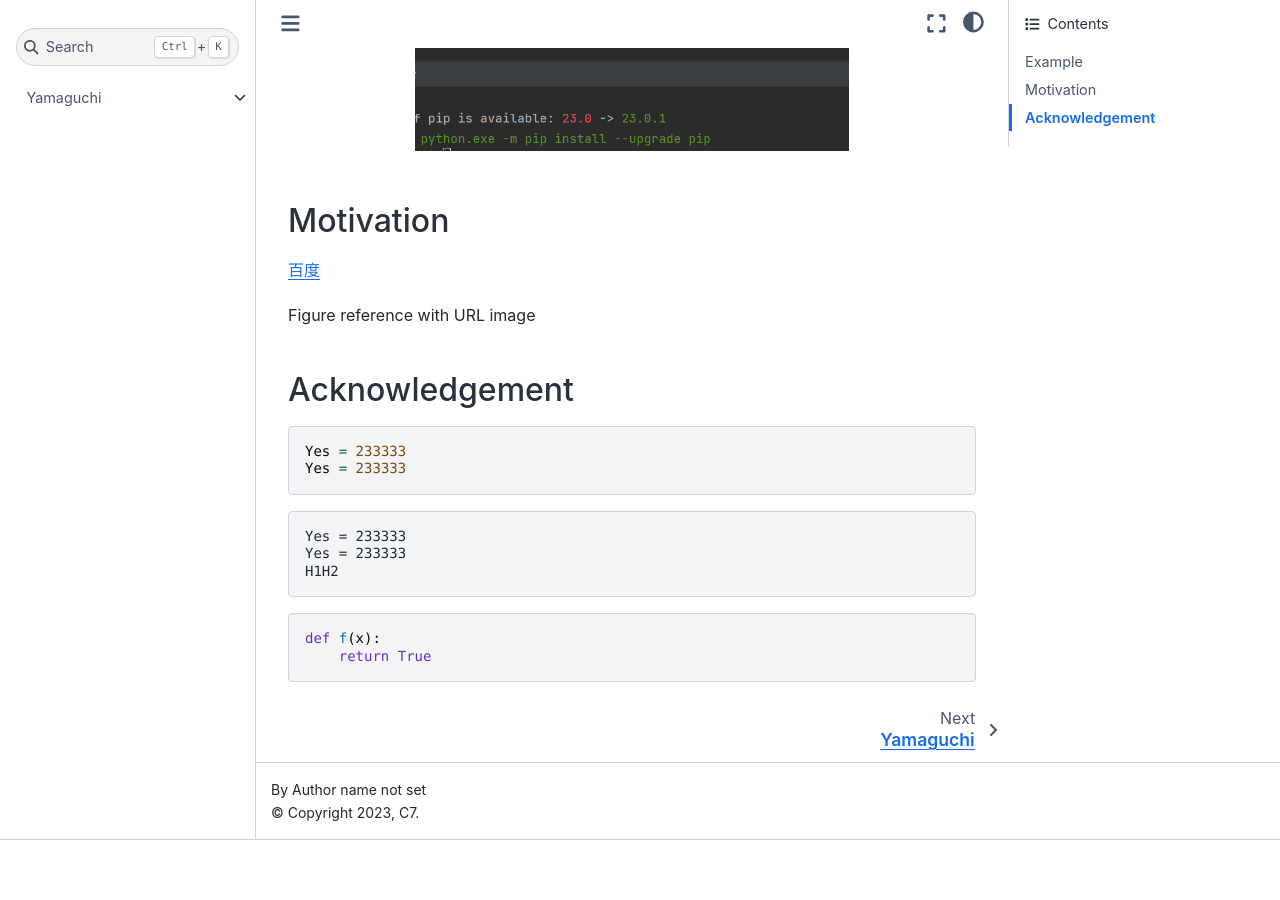
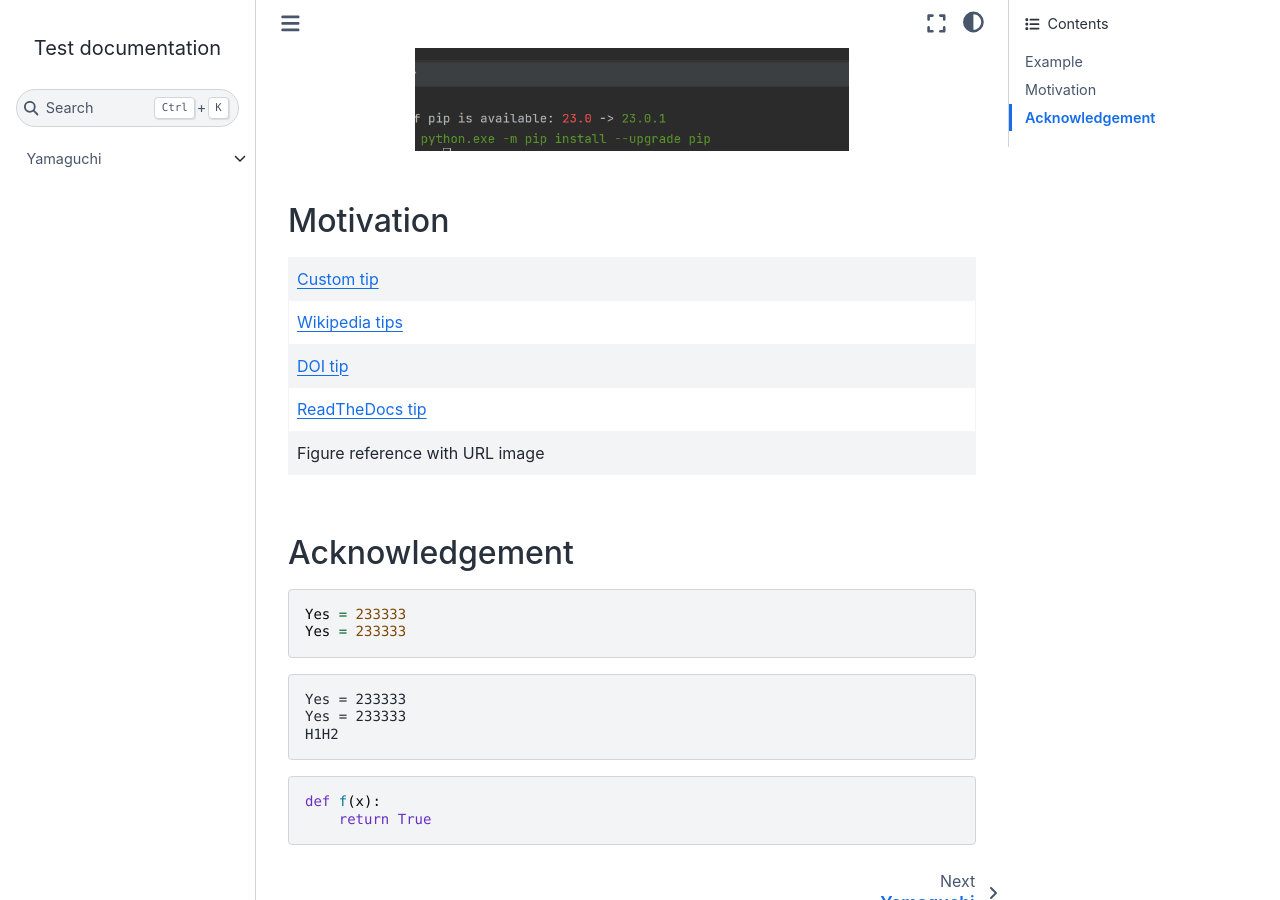
Before and after one commit to Shiina18/test_docs, a Sphinx documentation site: the page built from docs/index.md, in a window 1280 px wide and 900 px high, scrolled down 3239 px. Built offline with Sphinx 7.4.7 and the Sphinx Book theme 1.1.4, drawn with Linux system fonts in a browser that asks for light colours; before the commit the page ends 4079 px from its top, so only the background shows below that.

Commit message:
测试 tippy

```diff
--- a/docs/index.md
+++ b/docs/index.md
@@ -44,9 +44,19 @@
 
 ## Motivation
 
-[百度](https://www.baidu.com/)
+:::{list-table}
 
-{ref}`Figure reference with URL image <https://www.cnipa.gov.cn/picture/0/2206161824025767678.png>`
+-  - [Custom tip](https://example.com)
+
+-  - [Wikipedia tips](https://en.wikipedia.org/wiki/Tooltip)
+
+-  - [DOI tip](https://doi.org/10.1186/gm483)
+
+-  - [ReadTheDocs tip](https://www.sphinx-doc.org/en/master/usage/quickstart.html#intersphinx)
+
+-  - {ref}`Figure reference with URL image <https://www.cnipa.gov.cn/picture/0/2206161824025767678.png>`
+
+:::
 
 ## Acknowledgement
 
```
Also changed, not shown: .readthedocs.yml.
